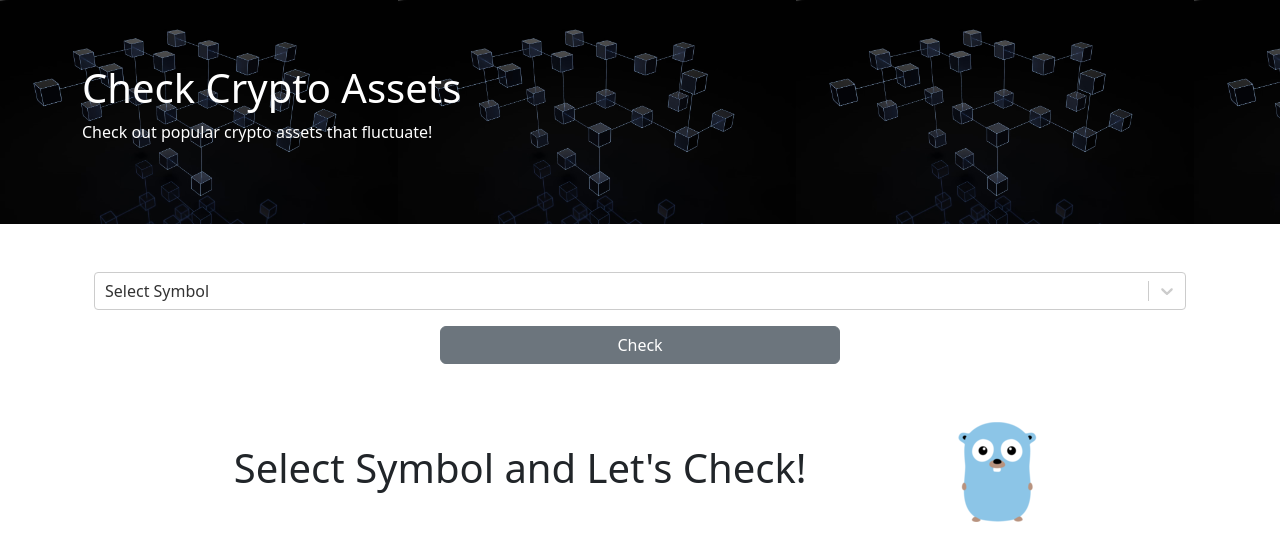
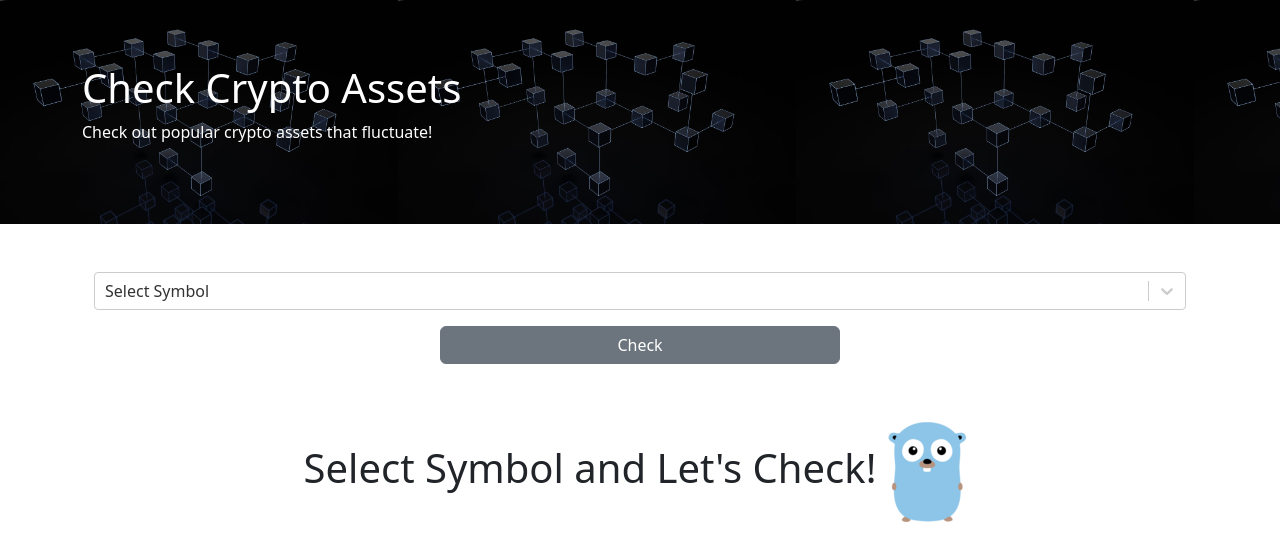
Before and after one commit to MahoAndo/React_MIdTerm, a React (Vite) app: page / in a window 1280 px wide. Shown: the top 560 px of the page. Built offline with nearby package versions, Linux system fonts and the light colour scheme.

Commit message:
edit style

```diff
--- a/src/App.css
+++ b/src/App.css
@@ -1,6 +1,6 @@
 .message{
     display: flex;
-    justify-content: space-evenly;
+    justify-content: center;
     align-items: center;
 }
 
```
